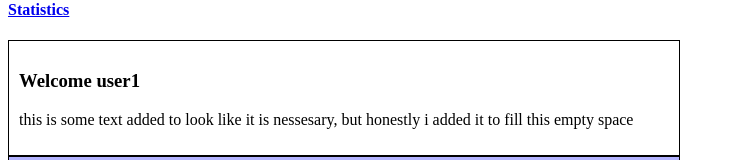
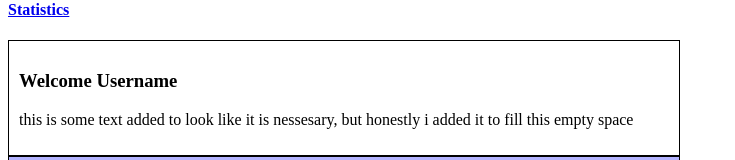
Before and after one commit to polon59/JS-PDF-Invoices-generator, a React (Create React App) app in the folder public/application/: page / in a window 1280 px wide. Shown: the part 138-298 px from the top of the page, without its empty margins (0-735 px from the left). Built offline with nearby package versions, Linux system fonts and the light colour scheme.

Commit message:
Change text in returned JSX in class 'MyAccount'

```diff
--- a/public/application/src/My-Account-Components/MyAccount.js
+++ b/public/application/src/My-Account-Components/MyAccount.js
@@ -7,7 +7,7 @@ class MyAccount extends Component{
         return(
             <div>
                 <div className="bordered">
-                    <h3>Welcome user1</h3>
+                    <h3>Welcome Username</h3>
                     <p>this is some text added to look like it is nessesary, but honestly i added it to fill this empty space</p>
                 </div>
                 <Link to='/myInvoices'>
```
